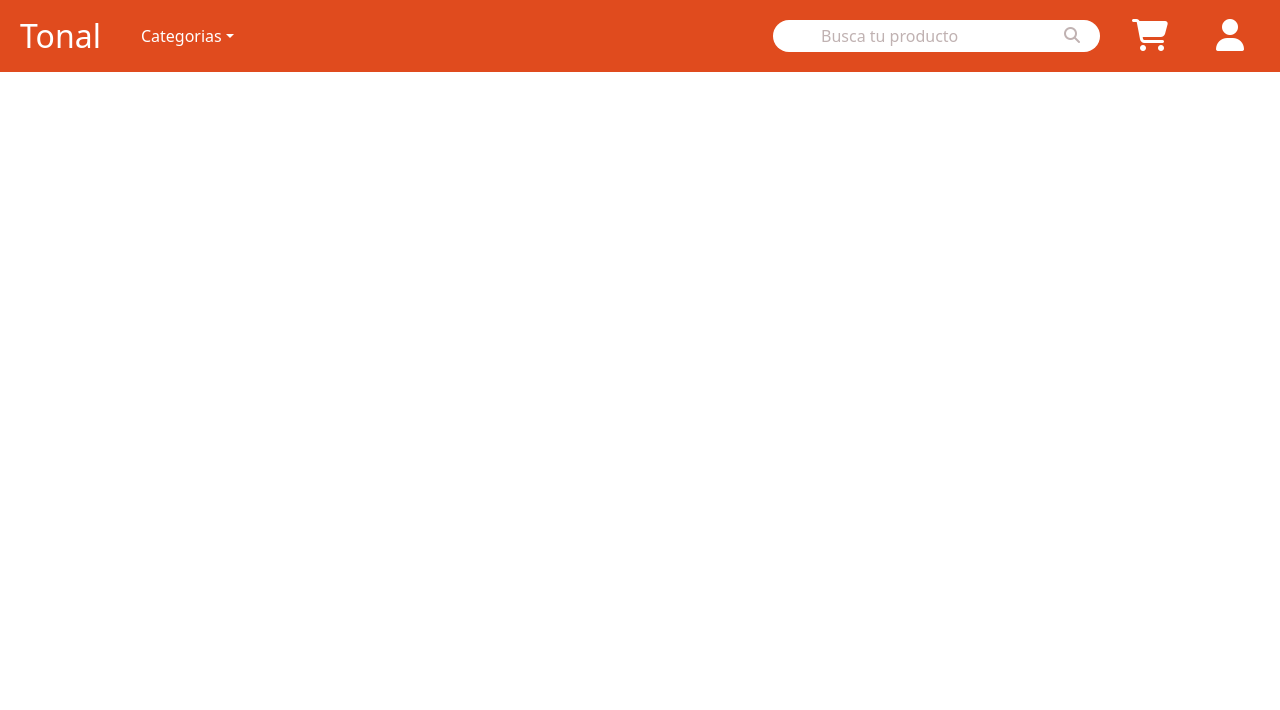
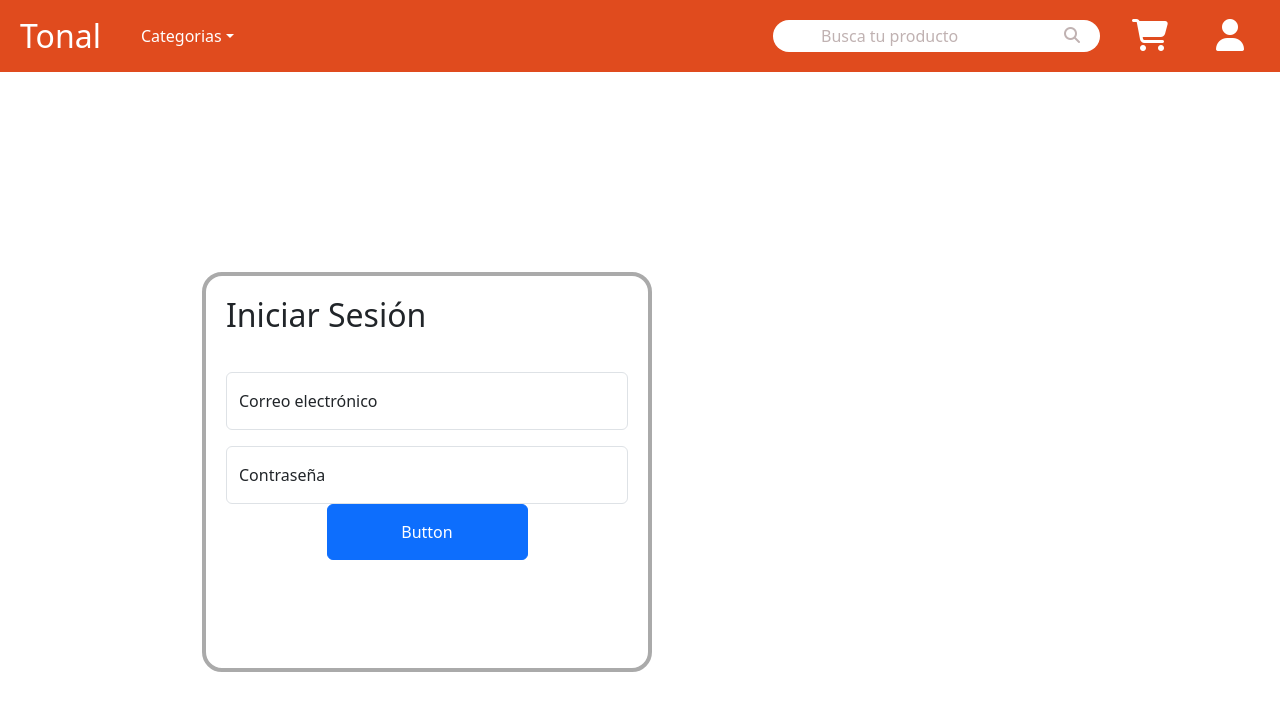
Before and after one commit to Jorge-Antonio-Torres-Lozoya/E-commerce-Front-End, a React (Vite) app: page / in a window 1280 px wide. Before the commit this address had no page. Shown: the top 710 px of the page. Built offline with nearby package versions, Linux system fonts and the light colour scheme.

Commit message:
comienzo sign-up, primera mitad

```diff
--- a/package.json
+++ b/package.json
@@ -15,6 +15,7 @@
     "bootstrap": "^5.3.0-alpha3",
     "jsonwebtoken": "^9.0.0",
     "react": "^18.2.0",
+    "react-bootstrap": "^2.7.4",
     "react-dom": "^18.2.0",
     "react-router-dom": "^6.11.0"
   },
--- a/src/App.jsx
+++ b/src/App.jsx
@@ -2,10 +2,12 @@ import Navbar from './components/Navbar'
 import 'bootstrap/dist/css/bootstrap.css'
 import 'bootstrap/dist/js/bootstrap.bundle.min.js'
 import RoutesIndex from './routes/Index'
+import SignUp from './components/SignUp'
 function App () {
   return (
     <>
       <Navbar />
+      <SignUp />
       <RoutesIndex />
     </>
   )
--- /dev/null
+++ b/src/components/SignUp.jsx
@@ -0,0 +1,33 @@
+import React from 'react'
+import FloatingLabel from 'react-bootstrap/FloatingLabel'
+import Form from 'react-bootstrap/Form'
+import '../styles/signup.css'
+
+const SignUp = () => {
+  return (
+    <>
+      <div className='container'>
+        <div className='cuadro-1'>
+          <h2 className='inicio'>Iniciar Sesión</h2>
+          <FloatingLabel
+            controlId='floatingInput'
+            label='Correo electrónico'
+            className='mb-3'
+          >
+            <Form.Control type='email' placeholder='name@example.com' />
+          </FloatingLabel>
+          <FloatingLabel controlId='floatingPassword' label='Contraseña'>
+            <Form.Control type='password' placeholder='Password' />
+          </FloatingLabel>
+
+          <div className='d-grid gap-2 col-6 mx-auto'>
+            <button className='btn btn-primary' type='button'>Button</button>
+          </div>
+
+        </div>
+      </div>
+    </>
+  )
+}
+
+export default SignUp
--- /dev/null
+++ b/src/styles/signup.css
@@ -0,0 +1,26 @@
+.container {
+    margin-top: 50px;
+
+}
+
+.inicio {
+    text-align: start;
+    padding-bottom: 30px;
+}
+
+.cuadro-1 {
+    margin-top: 200px;
+    margin-left: 120px;
+    width: 450px;
+    height: 400px;
+    border-color: #aaaaaa;
+    border-width: 4px;
+    border-style: solid;
+    border-radius: 20px;
+    padding: 20px;
+
+}
+
+.btn-primary {
+    padding: 15px;
+}
```
Also changed, not shown: 1 other file (tests, documents, lock files or other folders).
